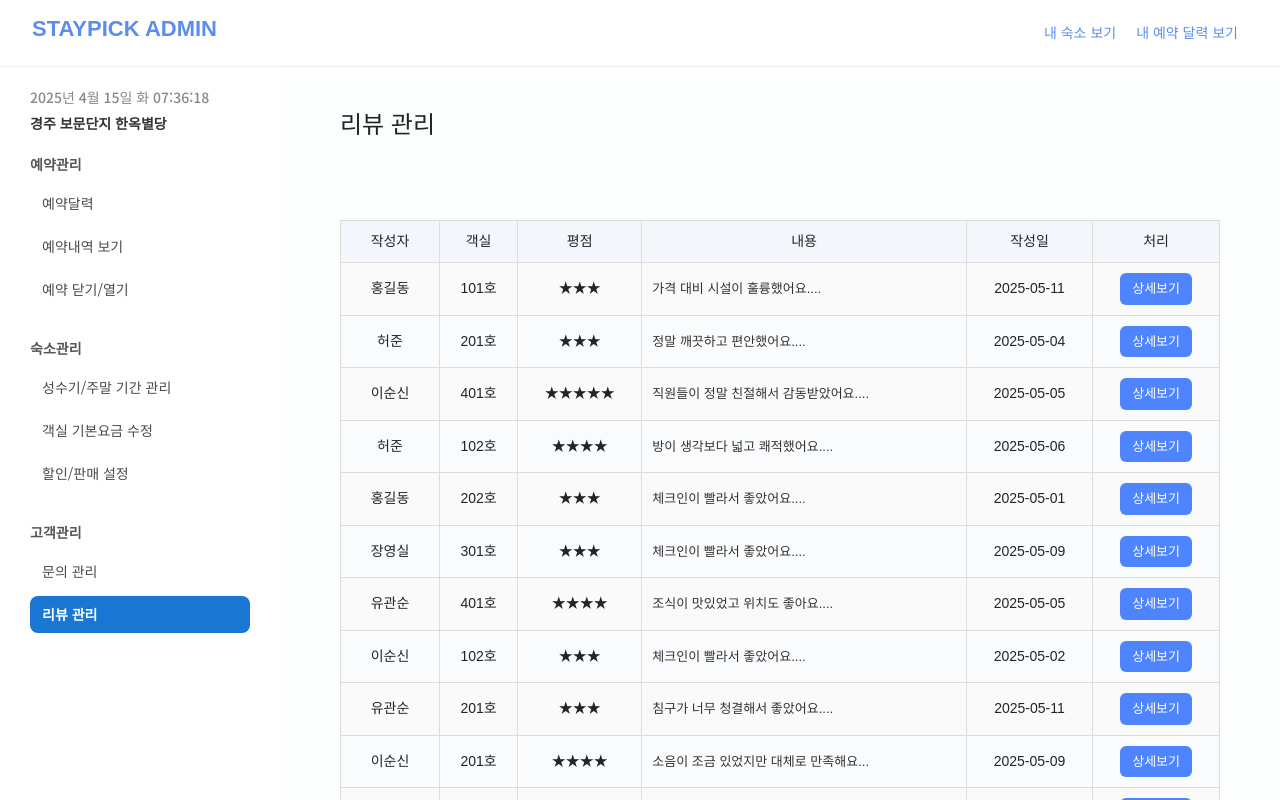
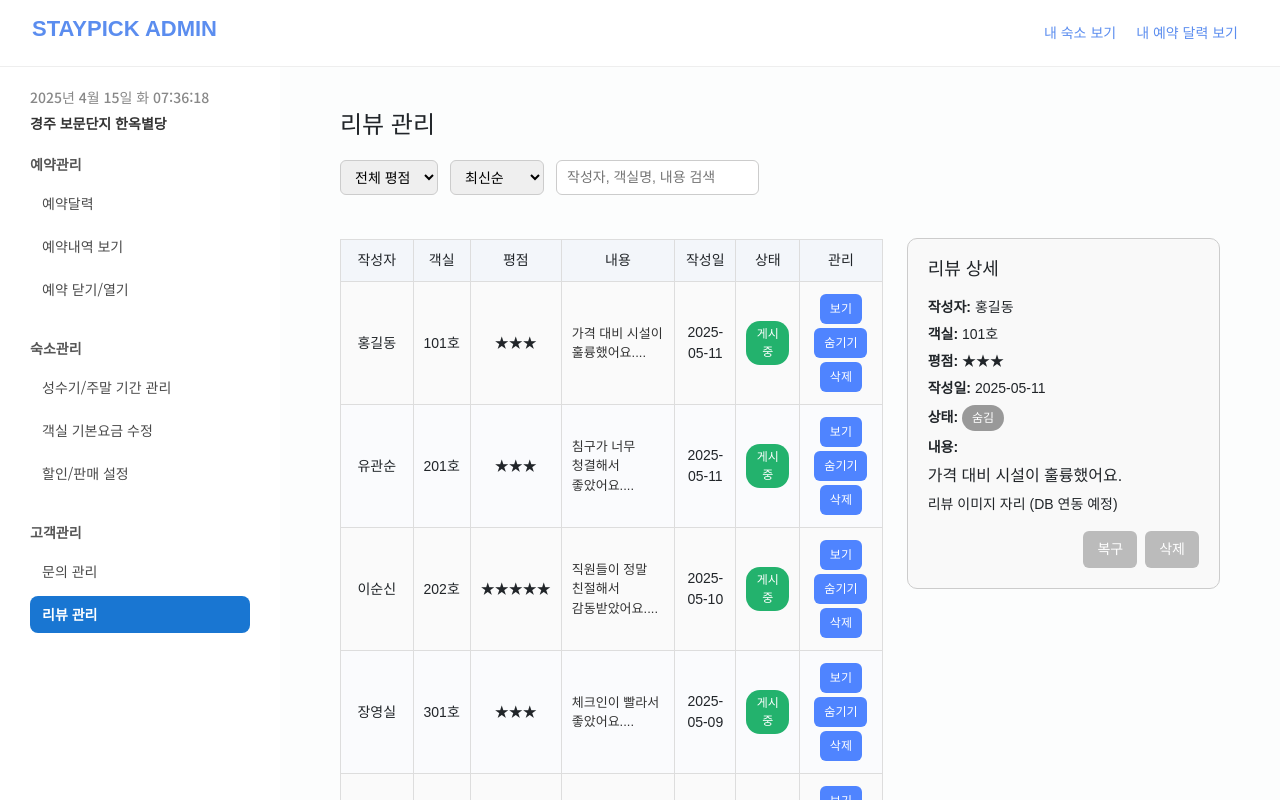
Before and after one commit to ca1yp2/staypick_front, a React (Vite) app: page /admin/reviews in a window 1280 px wide. Shown: the top 800 px of the page. Built offline with nearby package versions, Linux system fonts and the light colour scheme.

Commit message:
관리자페이지 프론트작업 완료

```diff
--- a/src/admin/css/ReviewManagement.css
+++ b/src/admin/css/ReviewManagement.css
@@ -10,17 +10,33 @@
   margin-bottom: 20px;
 }
 
-/* 전체 레이아웃: 테이블 + 우측 상세 */
+/*  필터바 */
+.review-filter-bar {
+  display: flex;
+  gap: 12px;
+  margin-bottom: -20px;
+}
+
+.review-filter-bar select,
+.review-filter-bar input {
+  padding: 6px 10px;
+  font-size: 14px;
+  border-radius: 6px;
+  border: 1px solid #ccc;
+}
+
+/* 테이블 전체 레이아웃 */
 .review-layout {
   display: flex;
   gap: 24px;
   align-items: flex-start;
 }
 
-/* 📋 리뷰 리스트 테이블 */
 .review-table-wrapper {
   flex: 2;
-  overflow-x: auto;
+  min-width: 0;
+  flex-shrink: 0;
+  margin-top: 4px;
 }
 
 .review-table {
@@ -52,28 +68,50 @@
 }
 
 .review-table button {
-  padding: 6px 12px;
+  padding: 6px 10px;
+  margin: 2px;
   background-color: #4f84ff;
   color: white;
   border: none;
   border-radius: 6px;
   cursor: pointer;
-  font-size: 13px;
+  font-size: 12px;
 }
 
 .review-table button:hover {
-  background-color: #3a6bd8;
+  background-color: #366be2;
 }
 
-/* 🧾 우측 상세 패널 */
+/* 상태 뱃지 */
+.status-active {
+  background-color: #23b26d;
+  color: white;
+  padding: 4px 10px;
+  border-radius: 14px;
+  font-size: 12px;
+  display: inline-block;
+}
+
+.status-hidden {
+  background-color: #999;
+  color: white;
+  padding: 4px 10px;
+  border-radius: 14px;
+  font-size: 12px;
+  display: inline-block;
+}
+
+/* 상세 패널 */
 .review-panel {
   flex: 1;
-  min-width: 300px;
   max-width: 360px;
+  align-self: flex-start;
   background-color: #f9f9f9;
   border: 1px solid #ccc;
   padding: 20px;
   border-radius: 10px;
+  box-sizing: border-box;
+  margin-top: 63px;
 }
 
 .review-panel h3 {
@@ -95,20 +133,21 @@
   object-fit: cover;
 }
 
-/* 버튼 영역 */
+/* 📎 버튼 그룹 */
 .panel-actions {
   margin-top: 16px;
   display: flex;
   justify-content: flex-end;
+  gap: 8px;
 }
 
 .panel-actions button {
-  padding: 8px 16px;
+  padding: 8px 14px;
   font-size: 14px;
   border-radius: 6px;
   border: none;
+  color: white;
   background-color: #bbb;
-  color: white;
   cursor: pointer;
 }
 
--- a/src/admin/css/SeasonPeriod.css
+++ b/src/admin/css/SeasonPeriod.css
@@ -6,7 +6,7 @@
   font-family: 'Pretendard', sans-serif;
 }
 
-h2 {
+.season-period-page.full-width > h2 {
   font-size: 24px;
   margin-bottom: 24px;
   color: #2b2b2b;
--- a/src/admin/pages/ReviewManagement.jsx
+++ b/src/admin/pages/ReviewManagement.jsx
@@ -5,13 +5,17 @@ import '../css/ReviewManagement.css';
 const ReviewMangement = () => {
   const [reviews, setReviews] = useState([]);
   const [selected, setSelected] = useState(null);
+  const [search, setSearch] = useState('');
+  const [ratingFilter, setRatingFilter] = useState('전체');
+  const [sortOrder, setSortOrder] = useState('desc');
 
   useEffect(() => {
     const fetchReviews = async () => {
       try {
         const res = await axios.get('/admin/data/reviews.json');
         const reviewArray = Array.isArray(res.data) ? res.data : res.data.reviews || [];
-        setReviews(reviewArray);
+        setReviews(reviewArray.map(r => ({ ...r, status: 'active' })));
+        setSelected(reviewArray[0]);
       } catch (err) {
         console.error('리뷰 불러오기 실패:', err);
       }
@@ -19,9 +23,60 @@ const ReviewMangement = () => {
     fetchReviews();
   }, []);
 
+  const filteredReviews = reviews
+    .filter(r => {
+      if (ratingFilter !== '전체' && r.rating !== parseInt(ratingFilter)) return false;
+      if (search && !(
+        r.guestName.includes(search) ||
+        r.roomName.includes(search) ||
+        r.content.includes(search)
+      )) return false;
+      return true;
+    })
+    .sort((a, b) => {
+      const aDate = new Date(a.date);
+      const bDate = new Date(b.date);
+      return sortOrder === 'desc' ? bDate - aDate : aDate - bDate;
+    });
+
+  const handleToggleStatus = (id) => {
+    setReviews(prev =>
+      prev.map(r => r.id === id ? { ...r, status: r.status === 'active' ? 'hidden' : 'active' } : r)
+    );
+    if (selected?.id === id) {
+      setSelected(prev => ({ ...prev, status: prev.status === 'active' ? 'hidden' : 'active' }));
+    }
+  };
+
+  const handleDelete = (id) => {
+    if (window.confirm('정말 삭제하시겠습니까?')) {
+      setReviews(prev => prev.filter(r => r.id !== id));
+      if (selected?.id === id) setSelected(null);
+    }
+  };
+
   return (
     <div className="review-page">
       <h2>리뷰 관리</h2>
+
+      <div className="review-filter-bar">
+        <select value={ratingFilter} onChange={(e) => setRatingFilter(e.target.value)}>
+          <option value="전체">전체 평점</option>
+          {[5, 4, 3, 2, 1].map(r => (
+            <option key={r} value={r}>{r}점</option>
+          ))}
+        </select>
+        <select value={sortOrder} onChange={(e) => setSortOrder(e.target.value)}>
+          <option value="desc">최신순</option>
+          <option value="asc">오래된순</option>
+        </select>
+        <input
+          type="text"
+          placeholder="작성자, 객실명, 내용 검색"
+          value={search}
+          onChange={(e) => setSearch(e.target.value)}
+        />
+      </div>
 
       <div className="review-layout">
         <div className="review-table-wrapper">
@@ -33,19 +88,23 @@ const ReviewMangement = () => {
                 <th>평점</th>
                 <th>내용</th>
                 <th>작성일</th>
-                <th>처리</th>
+                <th>상태</th>
+                <th>관리</th>
               </tr>
             </thead>
             <tbody>
-              {reviews.map((r) => (
-                <tr key={r.id}>
+              {filteredReviews.map((r) => (
+                <tr key={r.id} className={selected?.id === r.id ? 'selected' : ''}>
                   <td>{r.guestName}</td>
                   <td>{r.roomName}</td>
                   <td>{'★'.repeat(r.rating)}</td>
                   <td className="preview">{r.content.slice(0, 20)}...</td>
                   <td>{r.date}</td>
+                  <td><span className={r.status === 'active' ? 'status-active' : 'status-hidden'}>{r.status === 'active' ? '게시 중' : '숨김'}</span></td>
                   <td>
-                    <button onClick={() => setSelected(r)}>상세보기</button>
+                    <button onClick={() => setSelected(r)}>보기</button>
+                    <button onClick={() => handleToggleStatus(r.id)}>{r.status === 'active' ? '숨기기' : '복구'}</button>
+                    <button onClick={() => handleDelete(r.id)}>삭제</button>
                   </td>
                 </tr>
               ))}
@@ -53,22 +112,35 @@ const ReviewMangement = () => {
           </table>
         </div>
 
-        {selected && (
         <div className="review-panel">
+          {selected ? (
+            <>
               <h3>리뷰 상세</h3>
               <p><strong>작성자:</strong> {selected.guestName}</p>
               <p><strong>객실:</strong> {selected.roomName}</p>
               <p><strong>평점:</strong> {'★'.repeat(selected.rating)}</p>
-            <p><strong>내용:</strong> {selected.content}</p>
               <p><strong>작성일:</strong> {selected.date}</p>
-            {selected.image && (
-              <img src={selected.image} alt="리뷰 이미지" className="review-image" />
-            )}
+              <p><strong>상태:</strong> <span className={selected.status === 'active' ? 'status-active' : 'status-hidden'}>{selected.status === 'active' ? '게시 중' : '숨김'}</span></p>
+
+              <div className="content-white-box">
+                <p><strong>내용:</strong></p>
+                <div>{selected.content}</div>
+              </div>
+
+              <div className="image-preview-placeholder">
+                <p> 리뷰 이미지 자리 (DB 연동 예정)</p>
+                <div className="image-box"></div>
+              </div>
+
               <div className="panel-actions">
-              <button onClick={() => setSelected(null)}>닫기</button>
+                <button onClick={() => handleToggleStatus(selected.id)}>
+                  {selected.status === 'active' ? '숨기기' : '복구'}
+                </button>
+                <button onClick={() => handleDelete(selected.id)}>삭제</button>
               </div>
+            </>
+          ) : <p className="review-detail-empty">리뷰를 선택해주세요.</p>}
         </div>
-        )}
       </div>
     </div>
   );
```
Lines whose indentation alone changed are shown as unchanged.
